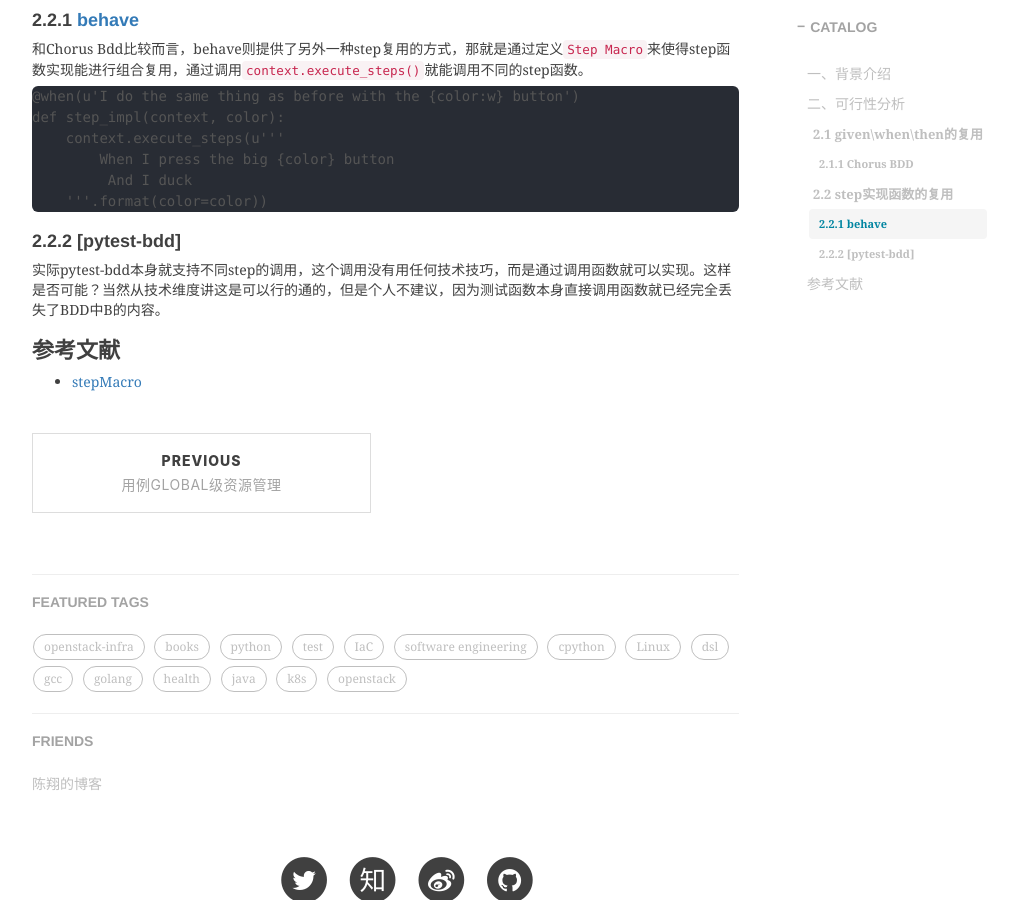
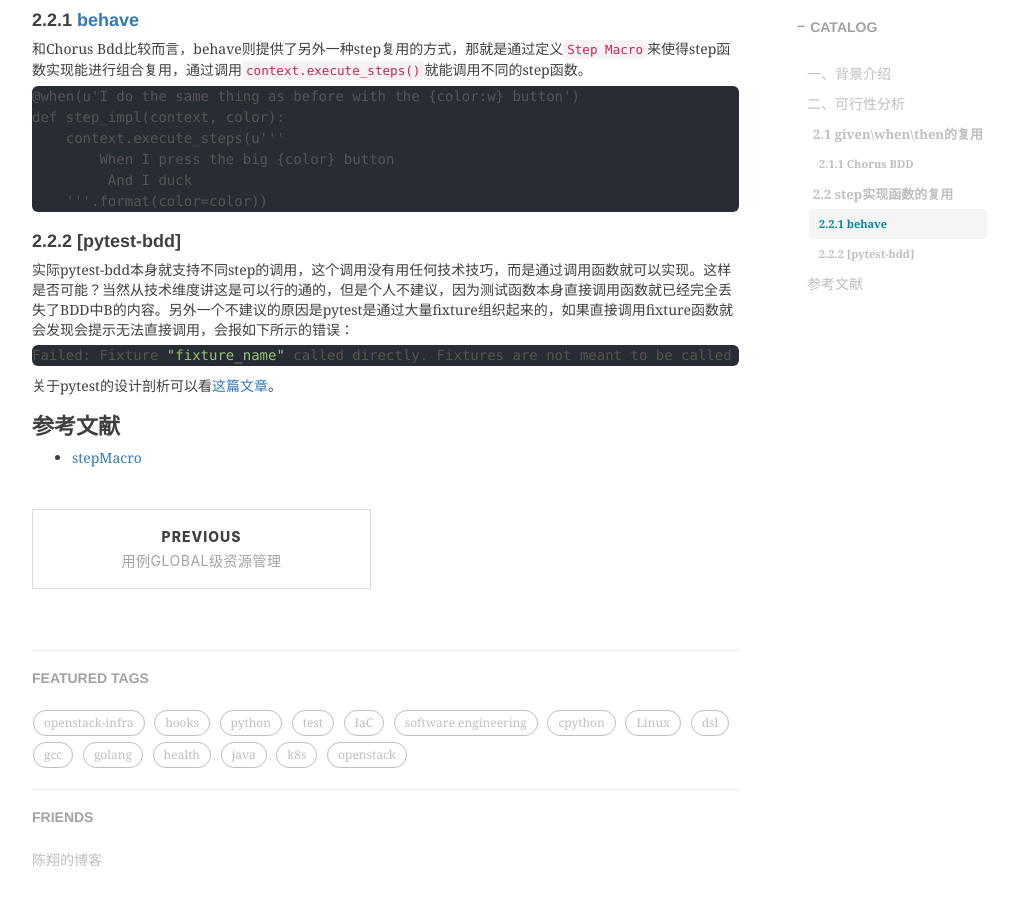
Before and after one commit to shihai1991/shihai1991.github.io, a Jekyll site: the page built from _posts/2023-08-22-BDD中的step可复用性调研.md, in a window 1280 px wide and 900 px high, scrolled down 1388 px. Shown: the whole window, without its empty margins (233-1246 px from the left). Built offline with Jekyll 4.4.1, drawn with Linux system fonts in a browser that asks for light colours; nearby versions of some CDN libraries; comment, search, counter and statistics services are not loaded.

Commit message:
Update 2023-08-22-BDD中的step可复用性调研.md

````diff
--- a/_posts/2023-08-22-BDD中的step可复用性调研.md
+++ b/_posts/2023-08-22-BDD中的step可复用性调研.md
@@ -59,7 +59,11 @@
 ```
 
 ### 2.2.2 [pytest-bdd]
-实际pytest-bdd本身就支持不同step的调用，这个调用没有用任何技术技巧，而是通过调用函数就可以实现。这样是否可能？当然从技术维度讲这是可以行的通的，但是个人不建议，因为测试函数本身直接调用函数就已经完全丢失了BDD中B的内容。
+实际pytest-bdd本身就支持不同step的调用，这个调用没有用任何技术技巧，而是通过调用函数就可以实现。这样是否可能？当然从技术维度讲这是可以行的通的，但是个人不建议，因为测试函数本身直接调用函数就已经完全丢失了BDD中B的内容。另外一个不建议的原因是pytest是通过大量fixture组织起来的，如果直接调用fixture函数就会发现会提示无法直接调用，会报如下所示的错误：
+```shell
+Failed: Fixture "fixture_name" called directly. Fixtures are not meant to be called directly
+```
+关于pytest的设计剖析可以看[这篇文章](https://shihai1991.github.io/test/2023/07/17/pytest%E5%AD%A6%E4%B9%A0/)。
 
 # 参考文献
 - [stepMacro](https://www.chorus-bdd.org/pages/GherkinExtensions/StepMacro/)
````
